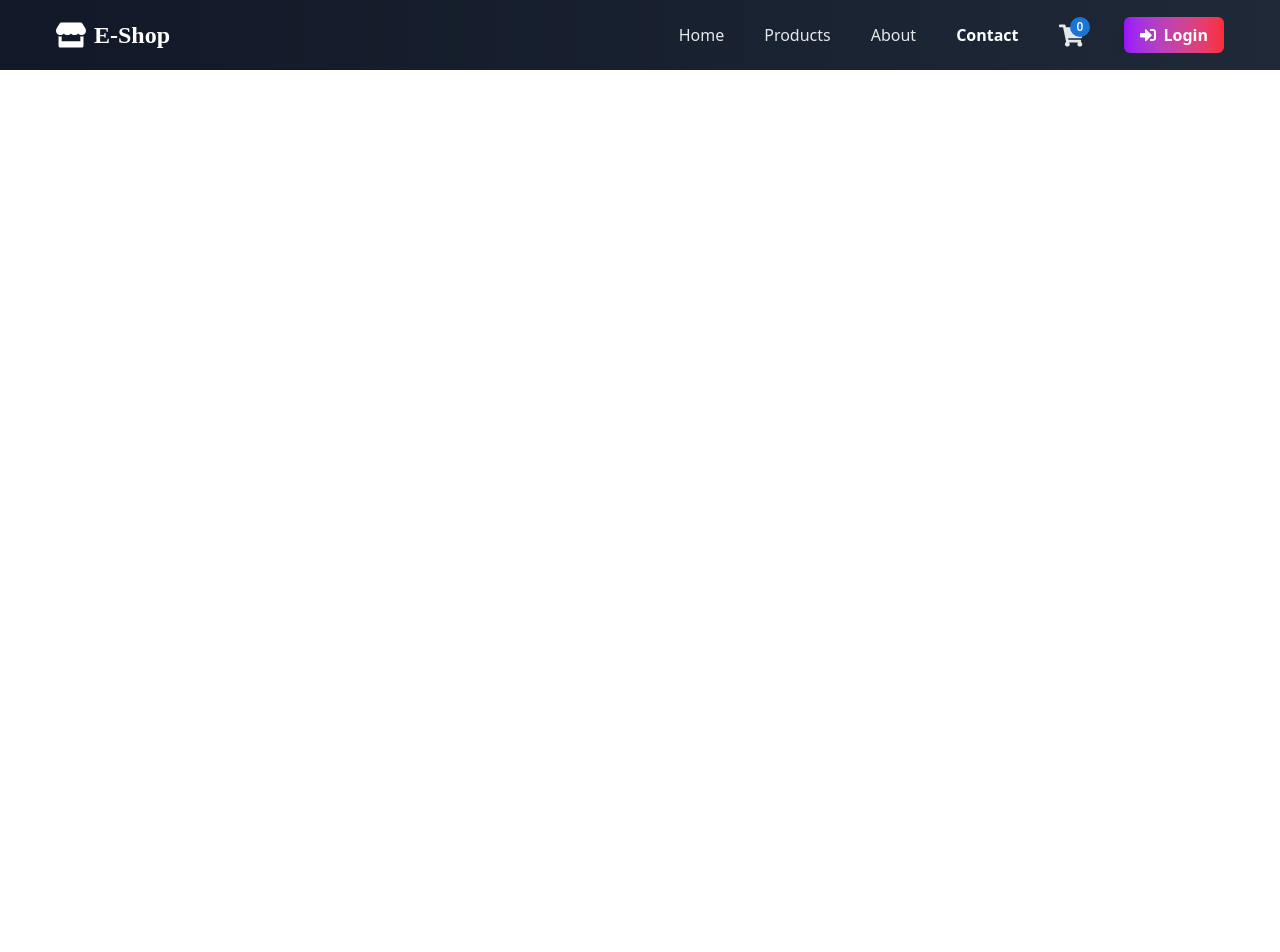
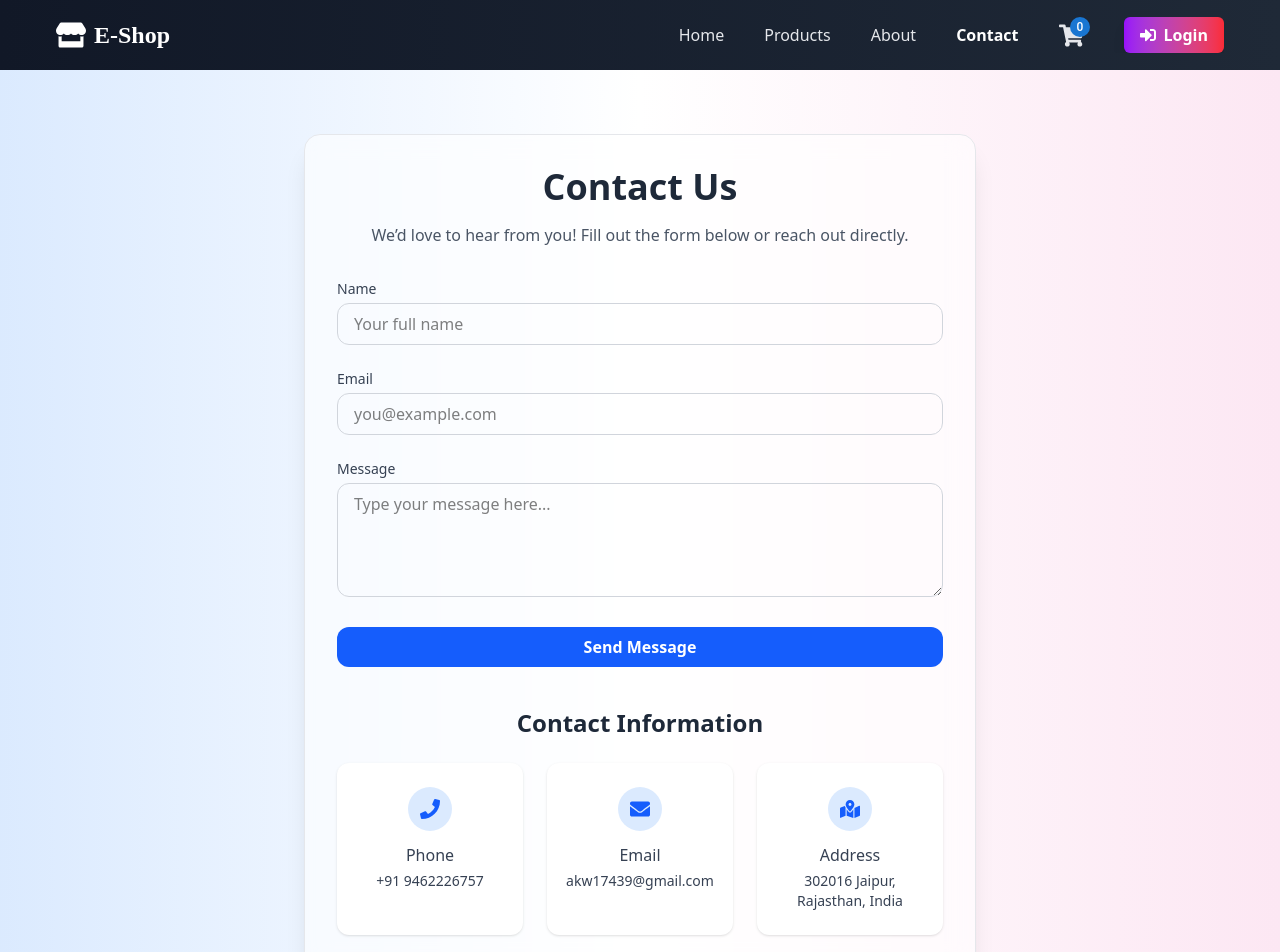
Before and after one commit to AkshitShekhawat/ecommerce-project, a React (Vite) app in the folder ecom-frontend/: page /contact in a window 1280 px wide. Shown: the top 952 px of the page. Before the commit the page ends 800 px from the top, so only its background shows below. Built offline with nearby package versions, Linux system fonts and the light colour scheme.

Commit message:
Building the Contact Page

```diff
--- a/ecom-frontend/src/App.jsx
+++ b/ecom-frontend/src/App.jsx
@@ -5,6 +5,7 @@ import { BrowserRouter as Router, Routes, Route } from 'react-router-dom'
 import Home from './components/home/Home'
 import Navbar from './components/shared/NavBar'
 import About from './components/About'
+import Contact from './components/Contact'
 
 function App() {
 
@@ -15,6 +16,7 @@ function App() {
         <Route path='/' element={ <Home/>}/>
         <Route path='/products' element={ <Products/>}/>
         <Route path='/about' element={ <About/>}/>
+        <Route path='/contact' element={ <Contact/>}/>
       </Routes>
     </Router>
   )
--- /dev/null
+++ b/ecom-frontend/src/components/Contact.jsx
@@ -0,0 +1,103 @@
+import { FaEnvelope, FaMapMarkedAlt, FaPhone } from "react-icons/fa";
+
+const Contact = () => {
+  return (
+    <div className="flex flex-col items-center justify-center min-h-screen px-4 py-16 bg-gradient-to-r from-blue-100 via-white to-pink-100">
+      <div className="backdrop-blur-md bg-white/60 shadow-xl rounded-2xl p-8 w-full max-w-2xl border border-gray-200">
+        <h1 className="text-4xl font-extrabold text-center text-gray-800 mb-4">
+          Contact Us
+        </h1>
+        <p className="text-gray-600 text-center mb-8">
+          We’d love to hear from you! Fill out the form below or reach out directly.
+        </p>
+
+        <form className="space-y-6">
+          <div>
+            <label className="block text-sm font-medium text-gray-700 mb-1">
+              Name
+            </label>
+            <input
+              type="text"
+              required
+              className="w-full px-4 py-2 border border-gray-300 rounded-xl focus:ring-2 focus:ring-blue-400 focus:outline-none transition"
+              placeholder="Your full name"
+            />
+          </div>
+
+          <div>
+            <label className="block text-sm font-medium text-gray-700 mb-1">
+              Email
+            </label>
+            <input
+              type="email"
+              required
+              className="w-full px-4 py-2 border border-gray-300 rounded-xl focus:ring-2 focus:ring-blue-400 focus:outline-none transition"
+              placeholder="you@example.com"
+            />
+          </div>
+
+          <div>
+            <label className="block text-sm font-medium text-gray-700 mb-1">
+              Message
+            </label>
+            <textarea
+              rows="4"
+              required
+              className="w-full px-4 py-2 border border-gray-300 rounded-xl focus:ring-2 focus:ring-blue-400 focus:outline-none transition"
+              placeholder="Type your message here..."
+            ></textarea>
+          </div>
+
+          <button
+            type="submit"
+            className="w-full bg-blue-600 text-white font-semibold py-2 rounded-xl hover:bg-blue-700 transition duration-300"
+          >
+            Send Message
+          </button>
+        </form>
+
+        <div className="mt-10">
+  <h2 className="text-2xl font-bold text-center text-gray-800 mb-6">
+    Contact Information
+  </h2>
+
+  <div className="grid grid-cols-1 md:grid-cols-3 gap-6 text-gray-700">
+    {/* Phone */}
+    <div className="flex flex-col items-center p-6 bg-white rounded-xl shadow hover:shadow-md transition">
+      <div className="bg-blue-100 text-blue-600 p-3 rounded-full mb-3">
+        <FaPhone className="text-xl" />
+      </div>
+      <p className="font-medium">Phone</p>
+      <p className="text-sm mt-1">+91 9462226757</p>
+    </div>
+
+    {/* Email */}
+    <div className="flex flex-col items-center p-6 bg-white rounded-xl shadow hover:shadow-md transition">
+      <div className="bg-blue-100 text-blue-600 p-3 rounded-full mb-3">
+        <FaEnvelope className="text-xl" />
+      </div>
+      <p className="font-medium">Email</p>
+      <p className="text-sm mt-1">akw17439@gmail.com</p>
+    </div>
+
+    {/* Location */}
+    <div className="flex flex-col items-center p-6 bg-white rounded-xl shadow hover:shadow-md transition">
+      <div className="bg-blue-100 text-blue-600 p-3 rounded-full mb-3">
+        <FaMapMarkedAlt className="text-xl" />
+      </div>
+      <p className="font-medium">Address</p>
+      <p className="text-sm mt-1 text-center">
+        302016 Jaipur,<br /> Rajasthan, India
+      </p>
+    </div>
+
+          </div>
+        </div>
+      </div>
+    </div>
+  );
+};
+
+export default Contact;
+
+//plz reduce overall size of this contact box
```
Also changed, not shown: 1 other file (tests, documents, lock files or other folders).
